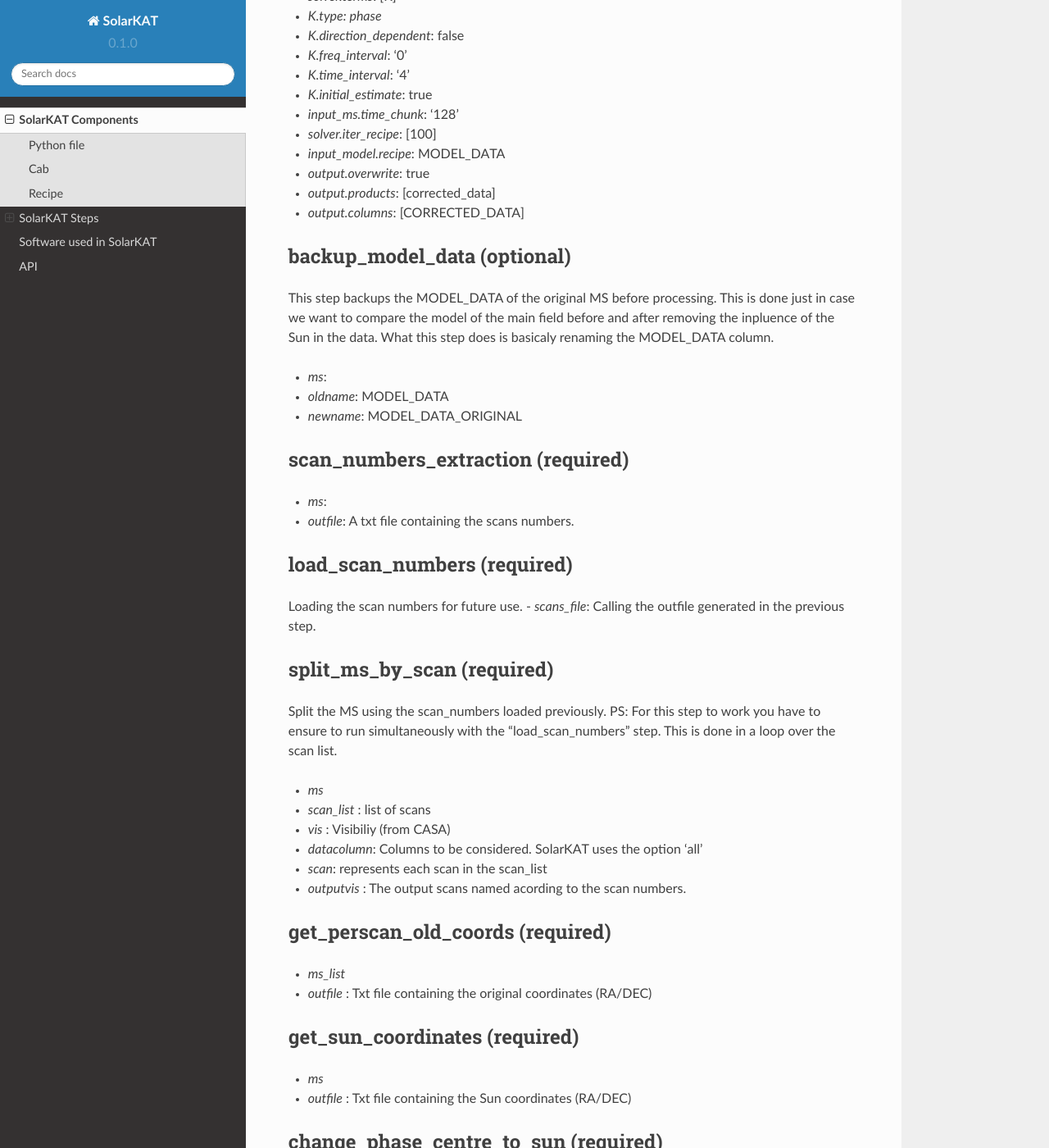
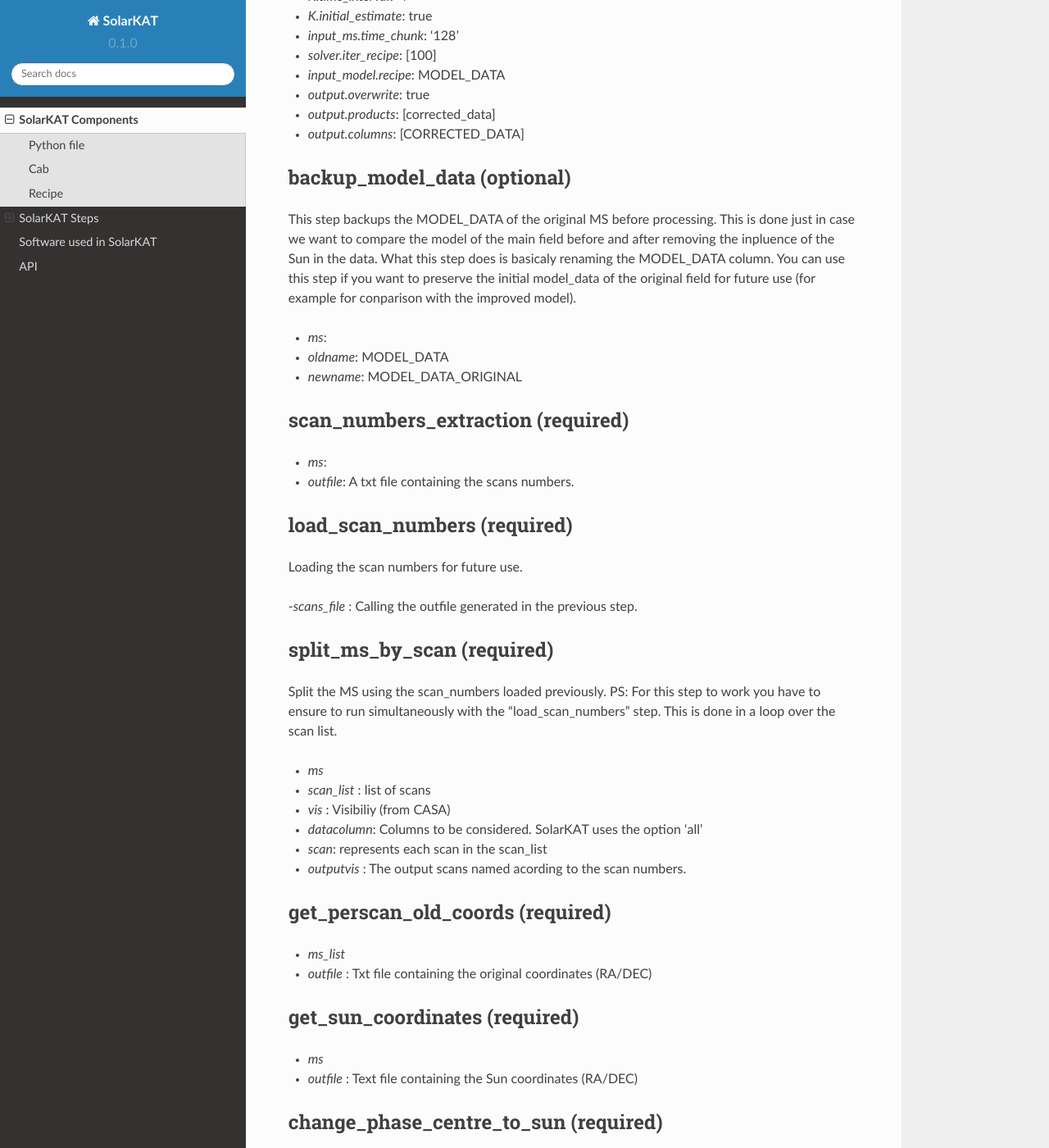
Before and after one commit to Victoria-Samboco/solarkat_docs, a Sphinx documentation site: the page built from docs/source/usage.rst, in a window 1280 px wide and 1400 px high, scrolled down 1624 px. Shown: the whole window at 82% size. Built offline with Sphinx 7.4.7 and the Read the Docs theme 2.0.0, drawn with Linux system fonts in a browser that asks for light colours; pages that are not in the unit, such as notebooks, are missing from menus; some of the changed lines change nothing that is shown; some of the changed text lies outside the part shown.

Commit message:
Update documentation

```diff
--- a/docs/source/usage.rst
+++ b/docs/source/usage.rst
@@ -1,16 +1,18 @@
 .. Usage
 .. =====
 
-.. _installation:
+.. .. _installation:
 
- Installation
- -----------
+.. Installation
+.. -----------
 
-To use SolarKAT, first git clone it using:
+.. To use SolarKAT, first git clone it using:
 
 .. code-block:: console
 
-$ git clone https://github.com/Victoria-Samboco/solarkat_docs.git
+.. $ git clone https://github.com/ratt-ru/solarkat.git
+
+
 
 SolarKAT Components
 -------------------
@@ -74,7 +76,7 @@
 
 backup_model_data (optional)
 ^^^^^^^^^^^^^^^^^^^^^^^^^^^^
-This step backups the MODEL_DATA of the original MS before processing. This is done just in case we want to compare the model of the main field before and after removing the inpluence of the Sun in the data. What this step does is basicaly renaming the MODEL_DATA column.
+This step backups the MODEL_DATA of the original MS before processing. This is done just in case we want to compare the model of the main field before and after removing the inpluence of the Sun in the data. What this step does is basicaly renaming the MODEL_DATA column. You can use this step if you want to preserve the initial model_data of the original field for future use (for example for conparison with the improved model).
 
 - `ms`:
 - `oldname`: MODEL_DATA
@@ -90,7 +92,8 @@
 load_scan_numbers (required)
 ^^^^^^^^^^^^^^^^^^^^^^^^^^^^
 Loading the scan numbers for future use.
-- `scans_file`: Calling the outfile generated in the previous step.
+
+-`scans_file` : Calling the outfile generated in the previous step.
 
 split_ms_by_scan (required)
 ^^^^^^^^^^^^^^^^^^^^^^^^^^
@@ -113,7 +116,7 @@
 get_sun_coordinates (required)
 ^^^^^^^^^^^^^^^^^^^^^^^^^^^^^^
 - `ms`
-- `outfile` : Txt file containing the Sun coordinates (RA/DEC)
+- `outfile` : Text file containing the Sun coordinates (RA/DEC)
 
 
 change_phase_centre_to_sun (required)
```
